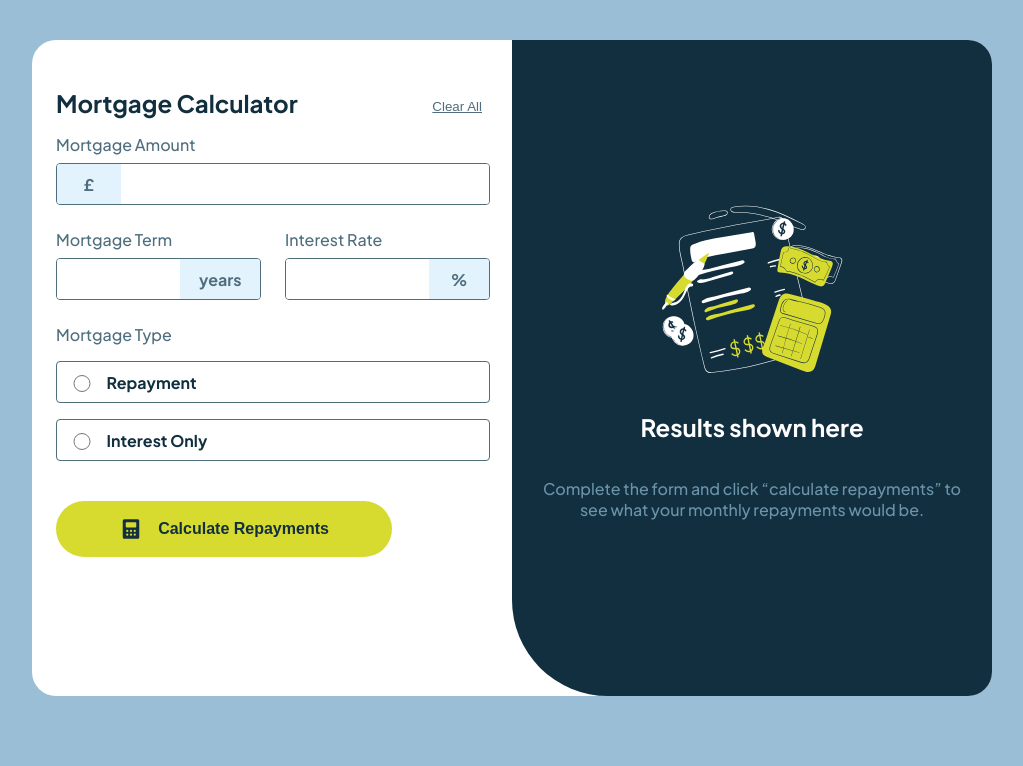
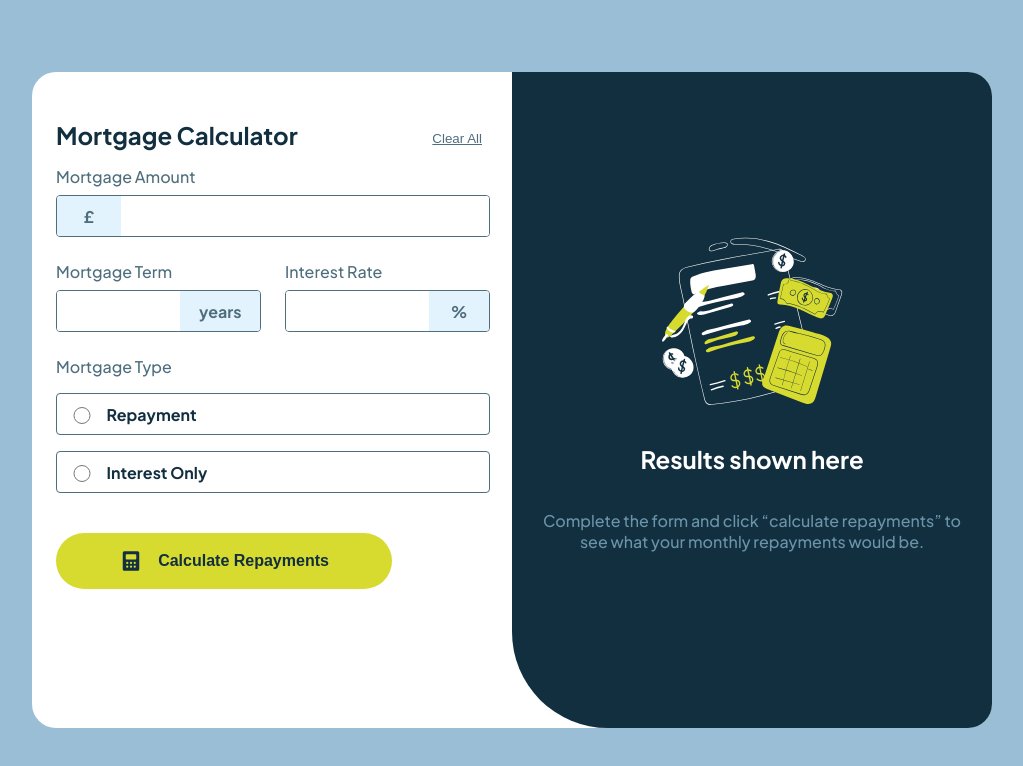
Before and after one commit to vtejas025/Frontend-mentor-Mortgage-repayment-calculator, a plain HTML site: page index.html in a window 1280 px wide. Shown: the whole page, without its empty margins (128-1151 px from the left). Drawn offline with Linux system fonts and the light colour scheme; a web font is replaced by a local one.

Commit message:
Update style.css

```diff
--- a/style.css
+++ b/style.css
@@ -11,7 +11,8 @@
 }
 body{
     width: 100%;
-    height: 100%;
+    min-height: 69rem;
+    height: 100vh;
     margin: 0;
     display: flex;
     justify-content: center;
@@ -208,7 +209,7 @@ button[type="submit"]:focus{
 @media (min-width:60rem) {
     body{
         min-height: 46rem;
-        height: 100%;
+        height: 100vh;
     }
     .card{
         width: 60rem;
@@ -270,4 +271,5 @@ button[type="submit"]:focus{
     .empty{
         justify-content: center;
     }
+
 }
```
